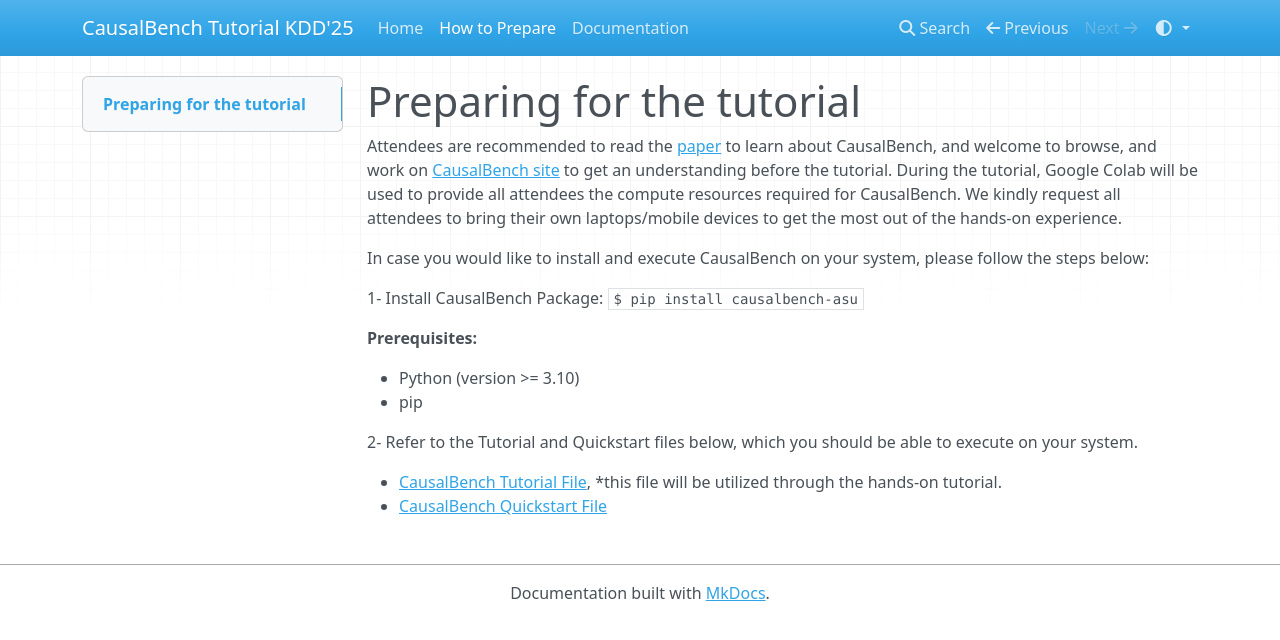
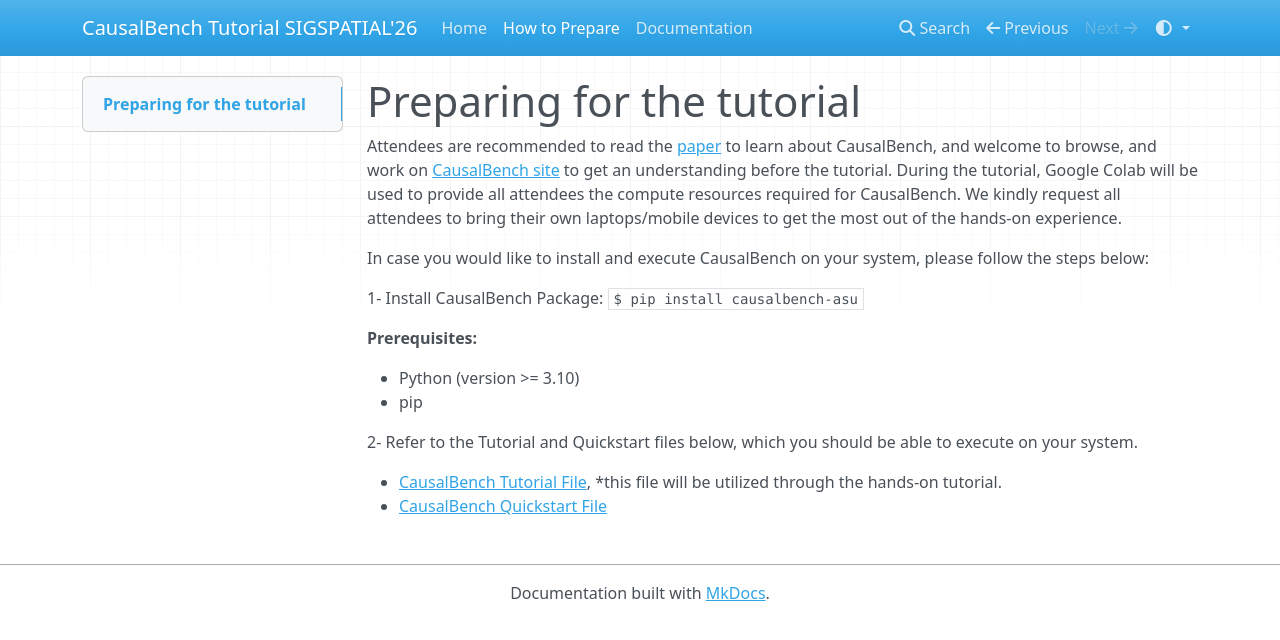
Before and after one commit to CausalBenchOrg/CausalBench-SpatialTutorial, an MkDocs documentation site: the page built from docs/prep.md, in a window 1280 px wide. Shown: the top 640 px of the page. Built offline with MkDocs 1.6.1, drawn with Linux system fonts in a browser that asks for light colours; nearby versions of some CDN libraries.

Commit message:
Update mkdocs.yml

```diff
--- a/mkdocs.yml
+++ b/mkdocs.yml
@@ -1,4 +1,4 @@
-site_name: CausalBench Tutorial KDD'25
+site_name: CausalBench Tutorial SIGSPATIAL'26
 nav:
   - Home: index.md
   - How to Prepare: prep.md
```
